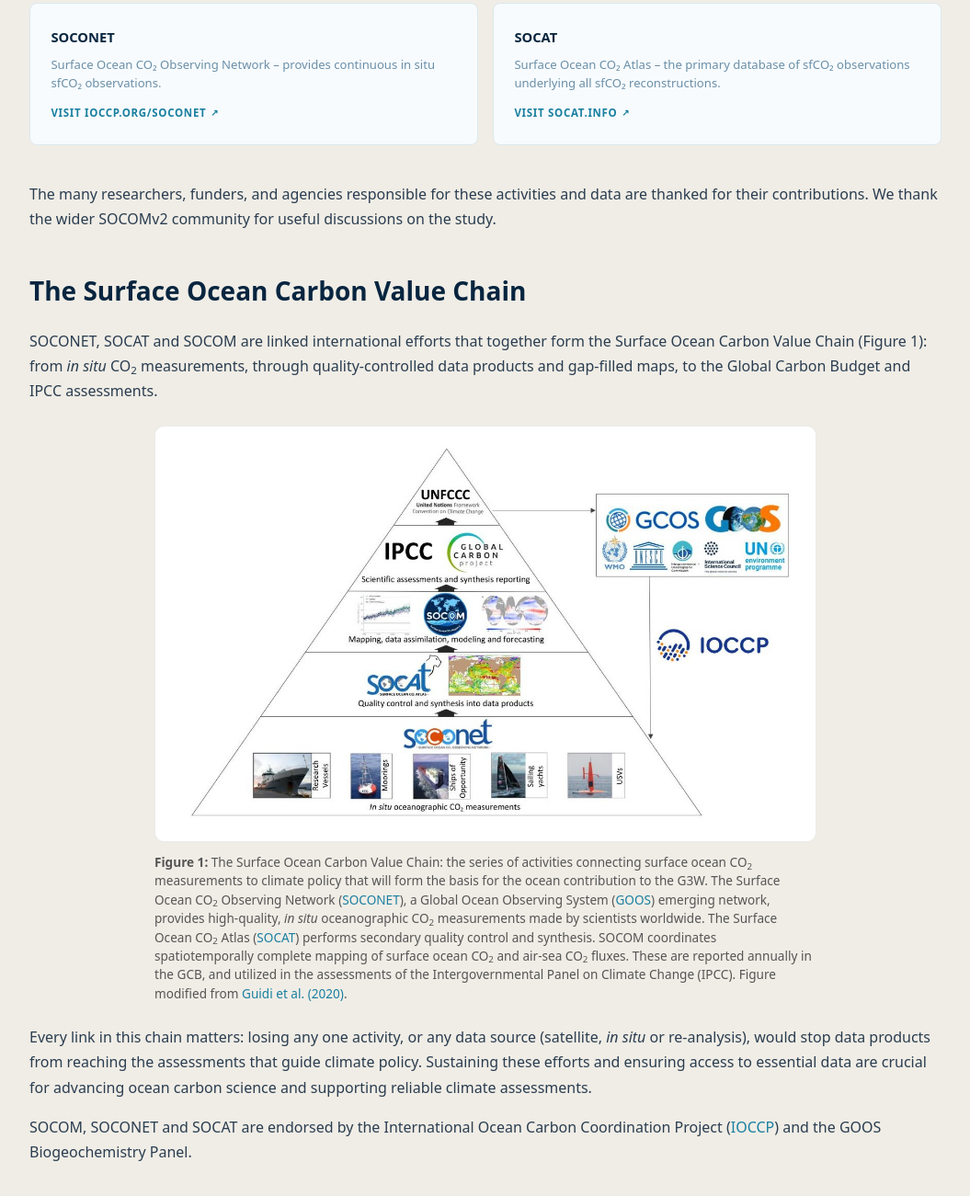
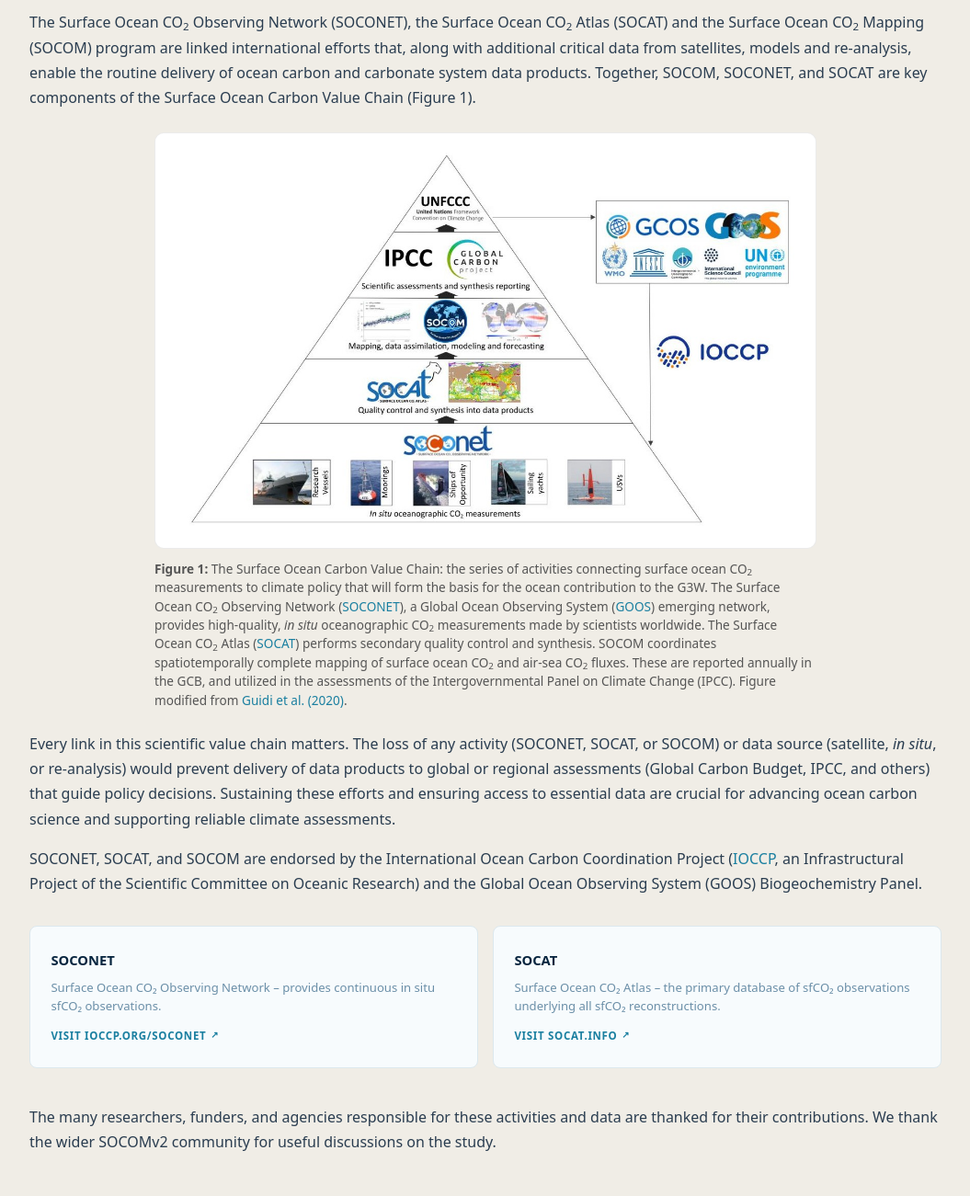
Before and after one commit to socom-program/socomv2, a plain HTML site: page resources.html in a window 1280 px wide. Shown: the part 914-2215 px from the top of the page at 92% size, without its empty margins (112-1167 px from the left). Drawn offline with nearby package versions, Linux system fonts and the light colour scheme.

Commit message:
Refactor value chain section and data sources

```diff
--- a/resources.html
+++ b/resources.html
@@ -17,9 +17,8 @@
   .logo-preview img { max-width: 100%; max-height: 100%; object-fit: contain; }
   .logo-label { margin: 0.75rem 0 0.25rem; font-weight: 600; }
   .value-chain { margin: 1.5rem 0 2rem; }
-  .value-chain-fig { margin: 1.25rem 0 0; text-align: center; }
+  .value-chain-fig { margin: 1.5rem 0; text-align: center; }
   .value-chain-fig figcaption { max-width: 720px; margin: 0.75rem auto 0; font-size: 0.85rem; line-height: 1.5; text-align: left; color: #555; }
-  .value-chain-fig { margin: 1.5rem 0; }
   .value-chain-fig img { width: 100%; max-width: 720px; height: auto; border-radius: 10px; background: #ffffff; padding: 1rem; border: 1px solid rgba(0,0,0,0.08); }
 </style>
 </head>
@@ -49,22 +48,20 @@
       <p>If you use data from the SOCOMv2 experiments for a new analysis or publication, please contact the original study authors and give the SOCOM community the opportunity to contribute and be considered for co-authorship, depending on their level of involvement.</p>
     </div>
     <h3 class="sec-h2">Data Sources</h3>
+    <div class="value-chain">
+      <p>The Surface Ocean CO<sub>2</sub> Observing Network (SOCONET), the Surface Ocean CO<sub>2</sub> Atlas (SOCAT) and the Surface Ocean CO<sub>2</sub> Mapping (SOCOM) program are linked international efforts that, along with additional critical data from satellites, models and re-analysis, enable the routine delivery of ocean carbon and carbonate system data products. Together, SOCOM, SOCONET, and SOCAT are key components of the Surface Ocean Carbon Value Chain (Figure 1).</p>
+      <figure class="value-chain-fig">
+        <img src="images/carbon_chain.jpg" alt="The Surface Ocean Carbon Value Chain: in situ CO2 measurements (SOCONET) feed quality control and data products (SOCAT), then mapping and modelling (SOCOM), then scientific assessments (IPCC, Global Carbon Project) and the UNFCCC, coordinated by IOCCP with GCOS and GOOS." loading="lazy">
+        <figcaption><strong>Figure 1:</strong> The Surface Ocean Carbon Value Chain: the series of activities connecting surface ocean CO<sub>2</sub> measurements to climate policy that will form the basis for the ocean contribution to the G3W. The Surface Ocean CO<sub>2</sub> Observing Network (<a href="https://www.ioccp.org/soconet" target="_blank" rel="noopener">SOCONET</a>), a Global Ocean Observing System (<a href="https://goosocean.org/" target="_blank" rel="noopener">GOOS</a>) emerging network, provides high-quality, <em>in situ</em> oceanographic CO<sub>2</sub> measurements made by scientists worldwide. The Surface Ocean CO<sub>2</sub> Atlas (<a href="http://www.socat.info/" target="_blank" rel="noopener">SOCAT</a>) performs secondary quality control and synthesis. SOCOM coordinates spatiotemporally complete mapping of surface ocean CO<sub>2</sub> and air-sea CO<sub>2</sub> fluxes. These are reported annually in the GCB, and utilized in the assessments of the Intergovernmental Panel on Climate Change (IPCC). Figure modified from <a href="https://doi.org/10.5281/zenodo.3755792" target="_blank" rel="noopener">Guidi et al. (2020)</a>.</figcaption>
+      </figure>
+      <p>Every link in this scientific value chain matters. The loss of any activity (SOCONET, SOCAT, or SOCOM) or data source (satellite, <em>in situ</em>, or re-analysis) would prevent delivery of data products to global or regional assessments (Global Carbon Budget, IPCC, and others) that guide policy decisions. Sustaining these efforts and ensuring access to essential data are crucial for advancing ocean carbon science and supporting reliable climate assessments.</p>
+      <p>SOCONET, SOCAT, and SOCOM are endorsed by the International Ocean Carbon Coordination Project (<a href="https://www.ioccp.org/" target="_blank" rel="noopener">IOCCP</a>, an Infrastructural Project of the Scientific Committee on Oceanic Research) and the Global Ocean Observing System (GOOS) Biogeochemistry Panel.</p>
+    </div>
     <div class="res-grid">
       <div class="res-tile"><span class="res-name">SOCONET</span><p class="res-desc">Surface Ocean CO₂ Observing Network – provides continuous in situ sfCO₂ observations.</p><a class="res-link" href="https://www.ioccp.org/soconet" target="_blank">Visit ioccp.org/soconet</a></div>
       <div class="res-tile"><span class="res-name">SOCAT</span><p class="res-desc">Surface Ocean CO₂ Atlas – the primary database of sfCO₂ observations underlying all sfCO₂ reconstructions.</p><a class="res-link" href="https://www.socat.info" target="_blank">Visit socat.info</a></div>
     </div>
     <p class="mt-3">The many researchers, funders, and agencies responsible for these activities and data are thanked for their contributions. We thank the wider SOCOMv2 community for useful discussions on the study.</p>
-
-    <h3 class="sec-h2">The Surface Ocean Carbon Value Chain</h3>
-    <div class="value-chain">
-      <p>SOCONET, SOCAT and SOCOM are linked international efforts that together form the Surface Ocean Carbon Value Chain (Figure 1): from <em>in situ</em> CO<sub>2</sub> measurements, through quality-controlled data products and gap-filled maps, to the Global Carbon Budget and IPCC assessments.</p>
-      <figure class="value-chain-fig">
-        <img src="images/carbon_chain.jpg" alt="The Surface Ocean Carbon Value Chain: in situ CO2 measurements (SOCONET) feed quality control and data products (SOCAT), then mapping and modelling (SOCOM), then scientific assessments (IPCC, Global Carbon Project) and the UNFCCC, coordinated by IOCCP with GCOS and GOOS." loading="lazy">
-        <figcaption><strong>Figure 1:</strong> The Surface Ocean Carbon Value Chain: the series of activities connecting surface ocean CO<sub>2</sub> measurements to climate policy that will form the basis for the ocean contribution to the G3W. The Surface Ocean CO<sub>2</sub> Observing Network (<a href="https://www.ioccp.org/soconet" target="_blank" rel="noopener">SOCONET</a>), a Global Ocean Observing System (<a href="https://goosocean.org/" target="_blank" rel="noopener">GOOS</a>) emerging network, provides high-quality, <em>in situ</em> oceanographic CO<sub>2</sub> measurements made by scientists worldwide. The Surface Ocean CO<sub>2</sub> Atlas (<a href="http://www.socat.info/" target="_blank" rel="noopener">SOCAT</a>) performs secondary quality control and synthesis. SOCOM coordinates spatiotemporally complete mapping of surface ocean CO<sub>2</sub> and air-sea CO<sub>2</sub> fluxes. These are reported annually in the GCB, and utilized in the assessments of the Intergovernmental Panel on Climate Change (IPCC). Figure modified from <a href="https://doi.org/10.5281/zenodo.3755792" target="_blank" rel="noopener">Guidi et al. (2020)</a>.</figcaption>
-      </figure>
-      <p>Every link in this chain matters: losing any one activity, or any data source (satellite, <em>in situ</em> or re-analysis), would stop data products from reaching the assessments that guide climate policy. Sustaining these efforts and ensuring access to essential data are crucial for advancing ocean carbon science and supporting reliable climate assessments.</p>
-      <p>SOCOM, SOCONET and SOCAT are endorsed by the International Ocean Carbon Coordination Project (<a href="https://www.ioccp.org/" target="_blank" rel="noopener">IOCCP</a>) and the GOOS Biogeochemistry Panel.</p>
-    </div>
 
     <h3 class="sec-h2">See Also</h3>
     <div class="res-grid">
```
